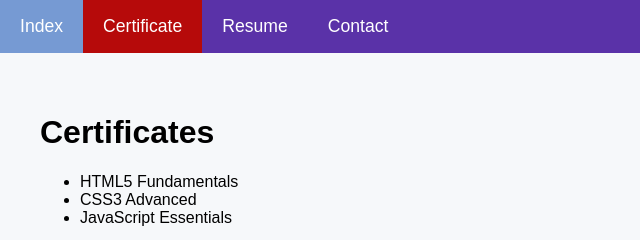
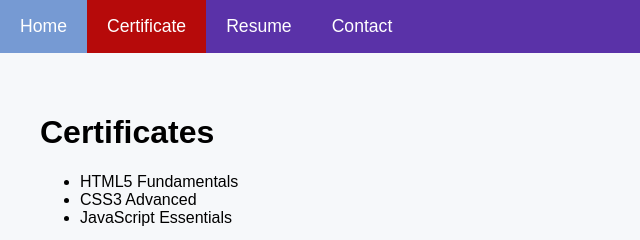
Before and after one commit to kowshik7-art/kowshik1, a plain HTML site: page index.html in a window 1280 px wide. Shown: the full height of the page, 0-640 px from the left. Drawn offline with Linux system fonts and the light colour scheme.

Commit message:
Update index.html

```diff
--- a/index.html
+++ b/index.html
@@ -7,7 +7,7 @@
 </head>
 <body>
 <div class="navbar">
-<a href="index.html">Index</a>
+<a href="index.html">Home</a>
 <a href="certificate.html" class="active">Certificate</a>
 <a href="resume.html">Resume</a>
 <a href="contact.html">Contact</a>
@@ -21,4 +21,5 @@
 </ul>
 </div>
 </body>
+
 </html>
```
